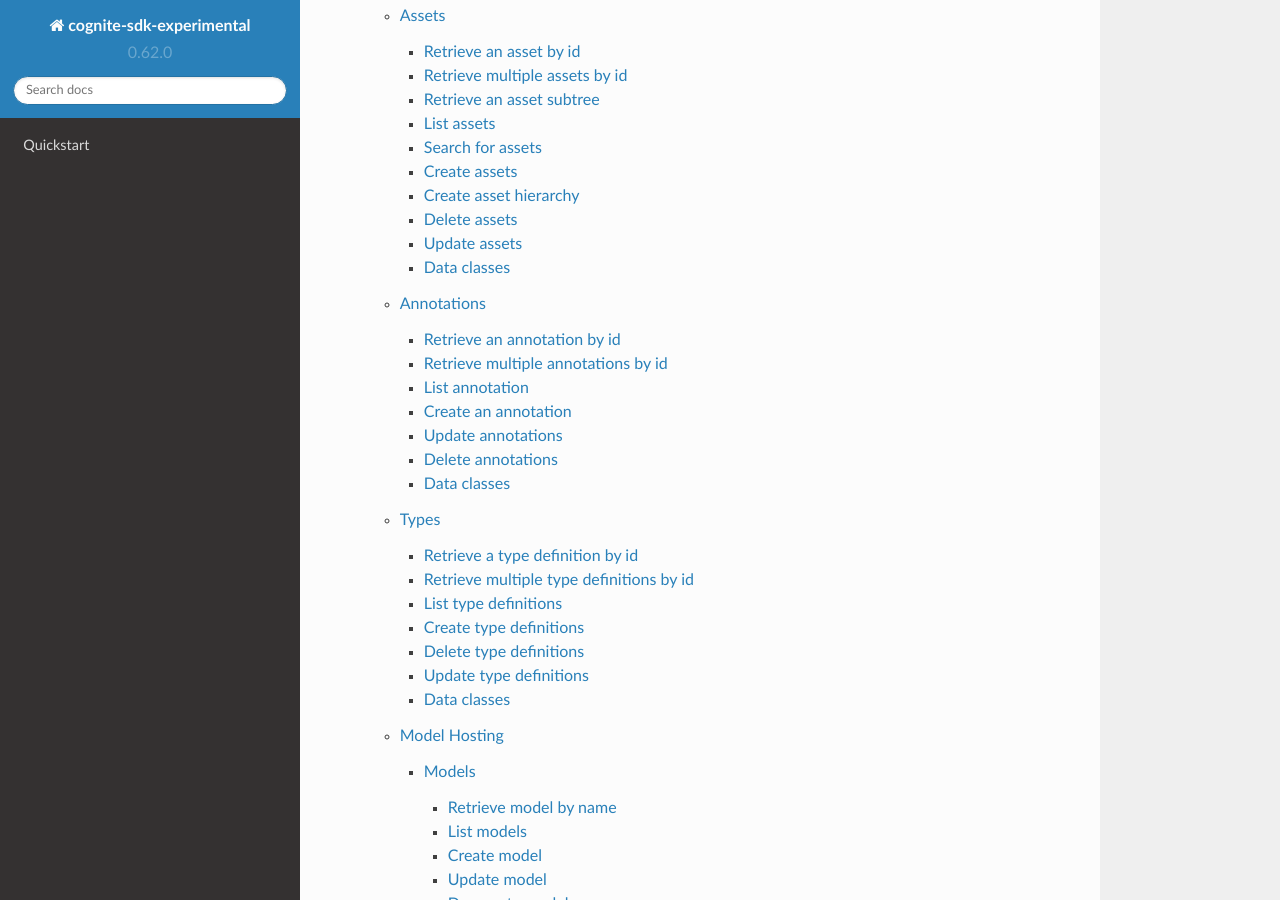
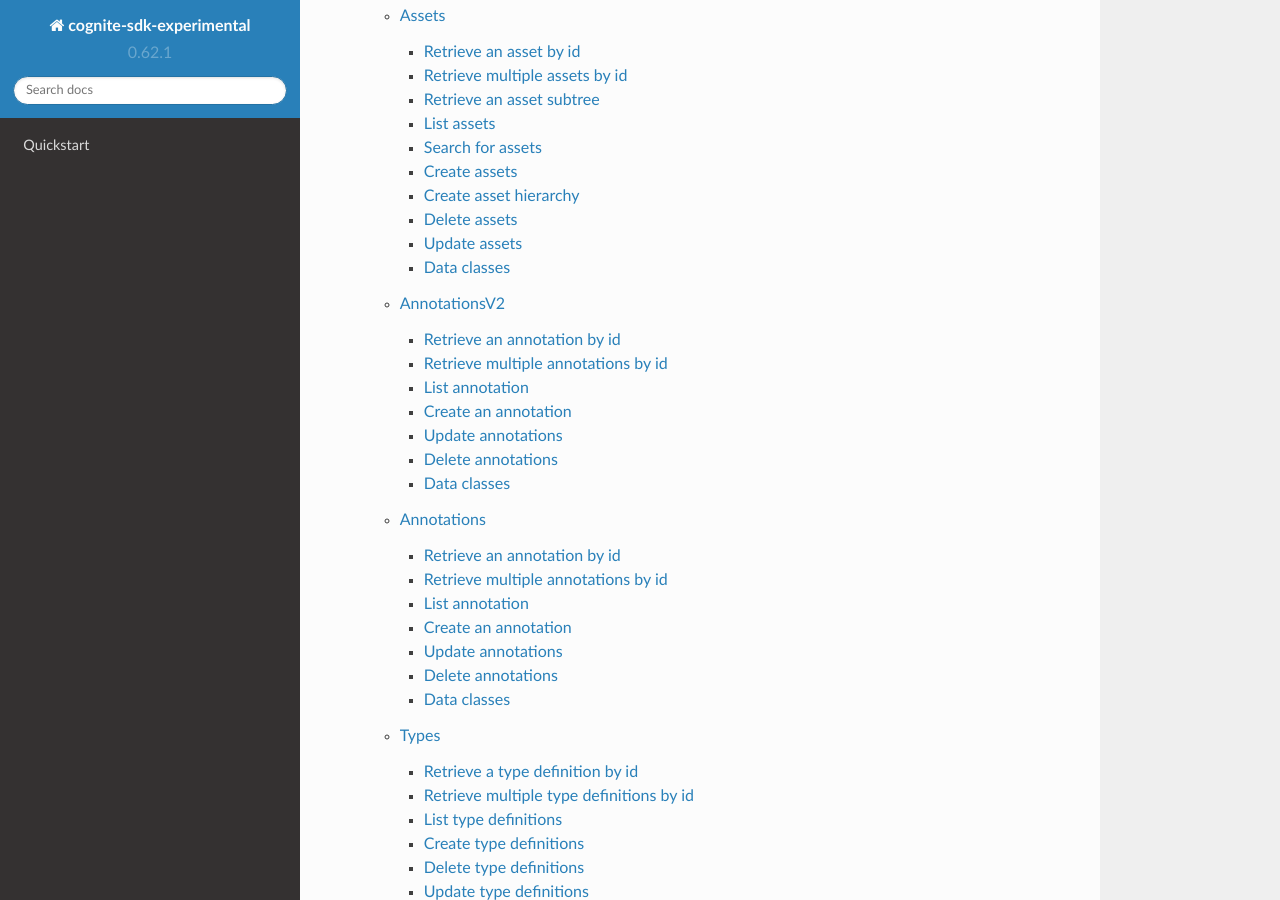
Before and after one commit to cognitedata/cognite-sdk-python-experimental, a Sphinx documentation site: the page built from docs/source/index.rst, in a window 1280 px wide and 900 px high, scrolled down 624 px. Built offline with Sphinx 7.4.7 and the Read the Docs theme 2.0.0, drawn with Linux system fonts in a browser that asks for light colours.

Commit message:
Link docs for AnnotationsV2 (#267)
The docs for the newly added AnnotationsV2 API support where not been linked before.
This is corrected with this PR

```diff
--- a/docs/source/cognite.rst
+++ b/docs/source/cognite.rst
@@ -11,7 +11,8 @@
 * client.assets_playground: `Assets`_ (Playground Assets API with Types and Labels support)
 * client.types: `Types`_
 * client.model_hosting = `Model Hosting`_
-* client.annotations: `Annotations`_
+* client.annotations_v2: `AnnotationsV2`_ (New Annotations API, see also the `API documentation <https://docs.cognite.com/api/playground/#tag/Annotations>`_ )
+* client.annotations: `Annotations`_ (Legacy Annotations, soon to be deprecated and replaced with new Annotations API (`AnnotationsV2`_))
 * client.entity_matching: Extensions for entity matching `Create Entity Matching Pipeline`_
 * client.match_rules: New multi-field entity matching rules `Suggest match rules`_
 * client.pnid_parsing: `Detect entities in a PNID`_
@@ -76,8 +77,44 @@
     :members:
     :show-inheritance:
 
+
+AnnotationsV2
+-------------
+
+Retrieve an annotation by id
+^^^^^^^^^^^^^^^^^^^^^^^^^^^^^
+.. automethod:: cognite.experimental._api.annotations_v2.AnnotationsV2API.retrieve
+
+Retrieve multiple annotations by id
+^^^^^^^^^^^^^^^^^^^^^^^^^^^^^^^^^^^^^
+.. automethod:: cognite.experimental._api.annotations_v2.AnnotationsV2API.retrieve_multiple
+
+List annotation
+^^^^^^^^^^^^^^^^^^
+.. automethod:: cognite.experimental._api.annotations_v2.AnnotationsV2API.list
+
+Create an annotation
+^^^^^^^^^^^^^^^^^^^^^
+.. automethod:: cognite.experimental._api.annotations_v2.AnnotationsV2API.create
+
+Update annotations
+^^^^^^^^^^^^^^^^^^
+.. automethod:: cognite.experimental._api.annotations_v2.AnnotationsV2API.update
+
+Delete annotations
+^^^^^^^^^^^^^^^^^^^^
+.. automethod:: cognite.experimental._api.annotations_v2.AnnotationsV2API.delete
+
+Data classes
+^^^^^^^^^^^^
+.. automodule:: cognite.experimental.data_classes.annotations_v2
+    :members:
+    :show-inheritance:
+
+
 Annotations
 -----------
+Legacy Annotations, soon to be deprecated and replaced with new Annotations API (`AnnotationsV2`_)
 
 Retrieve an annotation by id
 ^^^^^^^^^^^^^^^^^^^^^^^^^^^^^
--- a/pyproject.toml
+++ b/pyproject.toml
@@ -1,6 +1,6 @@
 [tool.poetry]
 name = "cognite-sdk-experimental"
-version = "0.62.0"
+version = "0.62.1"
 description = "Experimental additions to the Python SDK"
 authors = ["Sander Land <sander.land@cognite.com>"]
 
```
